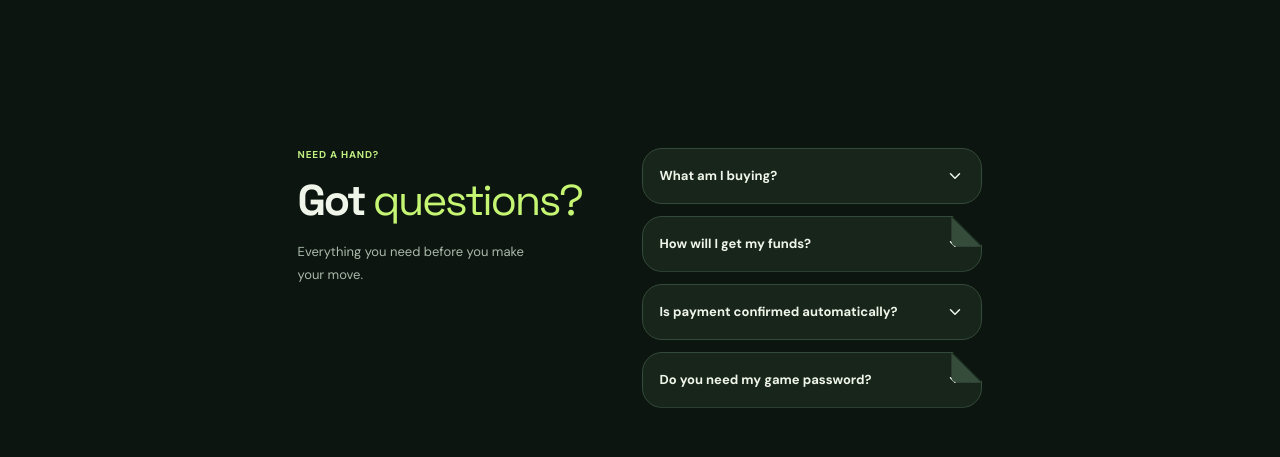
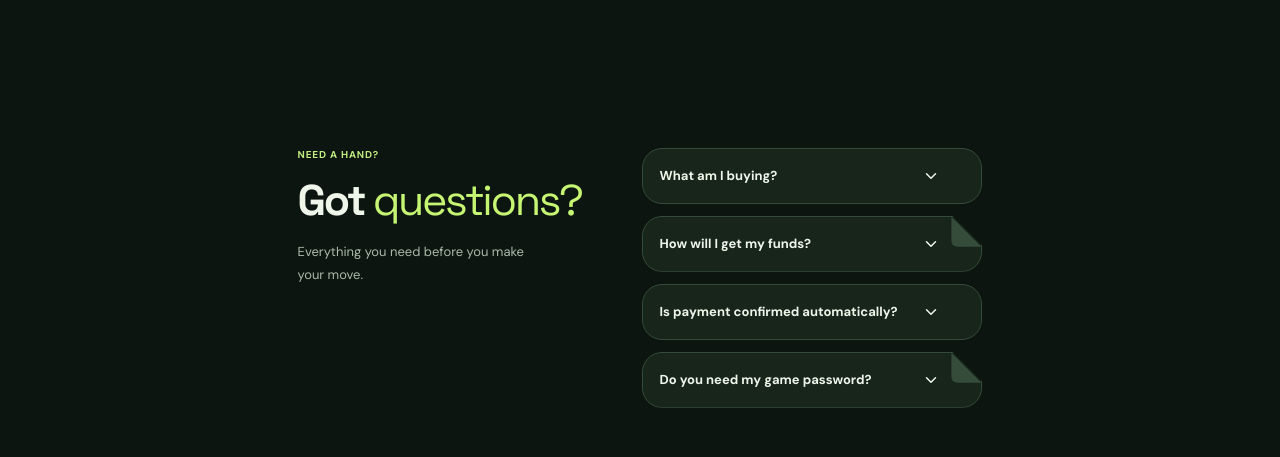
Before and after one commit to Mascottz/lagos, a React (Vite) app: page / in a window 1280 px wide. Shown: the part 1851-2308 px from the top of the page. Built offline with nearby package versions, Linux system fonts and the light colour scheme; no server answers.

Commit message:
Keep FAQ arrows clear of folded corners
Co-authored-by: arena-agent <297053741+arena-agent@users.noreply.github.com>

```diff
--- a/src/shapes.css
+++ b/src/shapes.css
@@ -115,3 +115,7 @@
   .order-card::before, .admin-login::before { left: 18px; }
 }
 .faq-list summary:focus-visible { outline-offset: -4px; }
+
+/* Leave enough space for the folded flap so the FAQ chevrons stay visible. */
+.faq-list summary { gap: 16px; padding-right: 24px; }
+.faq-list summary svg { flex: 0 0 auto; }
```
